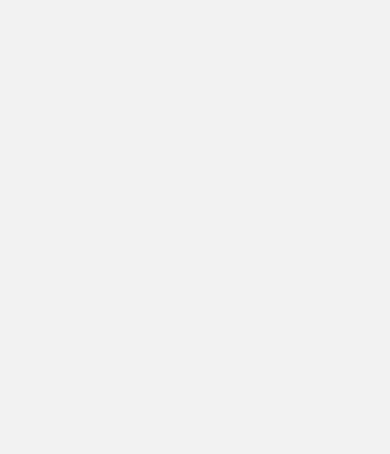
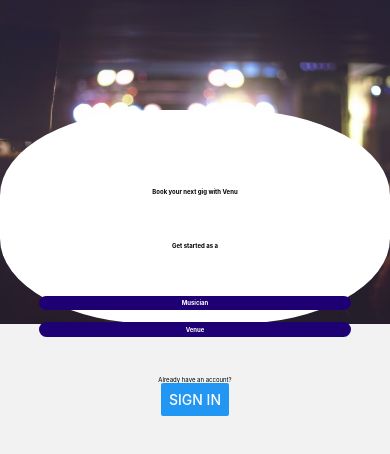
Before and after one commit to sidshyamkumar/Venu, a React Native app: screen /SignUp in a window 390 px wide. Before the commit this address had no page. Shown: the top 454 px of the page. Built offline with nearby package versions, Linux system fonts and the light colour scheme.

Commit message:
Made welcome and sign in screen

```diff
--- a/App.js
+++ b/App.js
@@ -4,6 +4,7 @@ import {NavigationContainer} from '@react-navigation/native';
 import {createNativeStackNavigator} from '@react-navigation/native-stack';
 import { TouchableHighlight, Button, StyleSheet, Text, View, Dimensions, FlatList } from 'react-native';
 import WelcomeScreen from './Screens/WelcomeScreen';
+import SignUpScreen from './Screens/SignUpScreen';
 
 const Stack = createNativeStackNavigator();
 
@@ -16,6 +17,11 @@ export default function App() {
             name="Open"
             component={WelcomeScreen}
         />
+
+        <Stack.Screen
+            name="SignUp"
+            component={SignUpScreen}
+        />
       </Stack.Navigator>
     </NavigationContainer>
   );
--- /dev/null
+++ b/Screens/SignUpScreen.js
@@ -0,0 +1,126 @@
+import { StatusBar } from 'expo-status-bar';
+import React, { useState } from 'react';
+import {NavigationContainer} from '@react-navigation/native';
+import {createNativeStackNavigator} from '@react-navigation/native-stack';
+import { SafeAreaView } from 'react-native-safe-area-context';
+import { TouchableHighlight, Button, Image, StyleSheet, Text, View, Dimensions, FlatList, TextInput, TouchableOpacity } from 'react-native';
+import { Font } from 'expo';
+import { color } from '@rneui/base';
+
+export default function SignUpScreen ({route, navigation}) {
+
+    return (
+        <View style={styles.container}>
+             <StatusBar style='light'/>
+             <View style={styles.signupScreenContainer}>
+                <Image source={require('../Assets/SignUpPic.png')} style={styles.signUpPic}/>
+                <View style={styles.controlsContainer}>
+                    <Text style={styles.signUpText}>Book your next gig with Venu</Text>
+                    <Text style={styles.signUpText}>Get started as a</Text>
+                    <View style={styles.buttonsContainer}>
+                        {<TouchableOpacity style={styles.musicianButton} onPress={()=> navigation.navigate('SignUp', {
+                                    text: 'Hello'
+                            })} activeOpacity={0.7}>
+                            <Text style={styles.buttonText}>Musician</Text>
+                        </TouchableOpacity>}
+                        {<TouchableOpacity style={styles.venueButton} onPress={()=> navigation.navigate('SignUp', {
+                                    text: 'Hello'
+                            })} activeOpacity={0.7}>
+                            <Text style={styles.buttonText}>Venue</Text>
+                        </TouchableOpacity>}
+                    </View>
+                    <Text style={styles.loginPrompt}>Already have an account?</Text>
+                    <Button title='Sign in' style={styles.signInText}></Button>
+                </View>
+             </View>
+        </View>
+    )
+
+}
+
+const styles = StyleSheet.create({
+
+    container: {
+        backgroundColor: '#000',
+        position: 'relative',
+        alignItems: 'center',
+        justifyContent: 'center',
+    },
+
+    signupScreenContainer: {
+        width: '100%',
+        height: '100%',
+        alignItems: 'center',
+        backgroundColor: '#9B0CDE'
+    },
+
+    signUpPic: {
+        alignSelf: 'flex-start',
+        position: 'relative'
+    },
+
+    controlsContainer: {
+        position: 'absolute',
+        backgroundColor: '#FFF',
+        alignSelf: 'flex-end',
+        width: '100%',
+        height: '66%',
+        bottom: '0%',
+        borderRadius: '40%',
+        alignItems: 'center',
+        paddingTop: '20%',
+        flexDirection: 'column',
+        justifyContent: 'flex-start'
+    },
+
+    signUpText: {
+        fontFamily: 'System',
+        fontWeight: 'bold',
+        fontSize: '26%',
+        marginBottom: '12%'
+    },
+
+    buttonsContainer: {
+        //backgroundColor: '#F00',
+        width: '80%',
+        height: '30%',
+        marginBottom: '10%'
+    },
+
+    buttonText:{
+        fontFamily: 'System',
+        fontWeight: 'bold',
+        fontSize: '22%',
+        color: '#FFF'
+
+    },
+
+    musicianButton: {
+        justifyContent: 'center',
+        alignItems: 'center',
+        width: "100%",
+        height: "35%",
+        backgroundColor: "#1E0074",
+        borderRadius: 25
+    },
+
+    venueButton : {
+        justifyContent: 'center',
+        alignItems: 'center',
+        width: "100%",
+        height: "35%",
+        backgroundColor: "#1E0074",
+        borderRadius: 25,
+        bottom: '0%',
+        alignSelf: 'flex-end',
+        position: 'absolute'
+    },
+
+    loginPrompt: {
+        fontFamily: 'System',
+        fontSize: "15%",
+    },
+
+
+
+  });
--- a/Screens/WelcomeScreen.js
+++ b/Screens/WelcomeScreen.js
@@ -1,5 +1,5 @@
 import { StatusBar } from 'expo-status-bar';
-import React, { useState } from 'react';
+import React, { useState, useEffect } from 'react';
 import {NavigationContainer} from '@react-navigation/native';
 import {createNativeStackNavigator} from '@react-navigation/native-stack';
 import { SafeAreaView } from 'react-native-safe-area-context';
@@ -7,12 +7,21 @@ import { TouchableHighlight, Button, Image, StyleSheet, Text, View, Dimensions,
 import { color } from '@rneui/base';
 
 export default function WelcomeScreen ({route, navigation}) {
+    useEffect(() => {
+        const timeout = setTimeout(() => {
+          navigation.navigate('SignUp', {
+            text: 'Hello'
+          });
+        }, 2000); // Change this value to delay for more or less seconds
+
+        return () => clearTimeout(timeout);
+    }, []);
 
     return (
         <View style={styles.container}>
              <StatusBar style='light'/>
              <View style={styles.welcomeContainer}>
-                <Image source={require('./Assets/logo.png')}/>
+                <Image source={require('../Assets/logo.png')}/>
              </View>
         </View>
     )
@@ -32,6 +41,7 @@ const styles = StyleSheet.create({
         width: '100%',
         height: '100%',
         alignItems: 'center',
+        justifyContent: 'center',
         spacing: 0,
         backgroundColor: '#9B0CDE'
     },
```
Also changed, not shown: Assets/SFPRODISPLAYREGULAR.OTF (added), Assets/SignUpPic.png (added).
